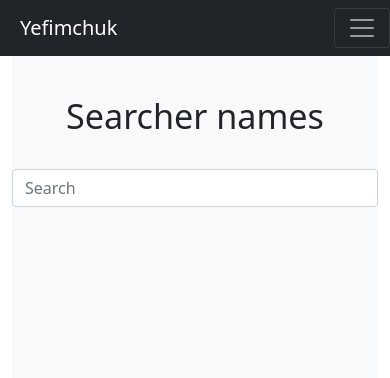
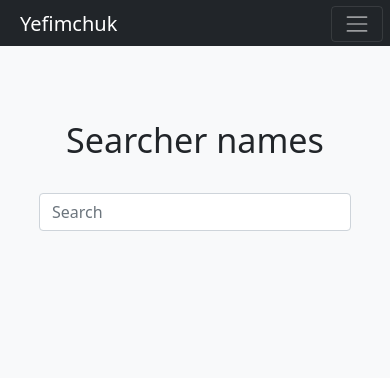
Before and after one commit to yefimchuk/bootsTrapSeacher, a website: page index.html in a window 390 px wide. Drawn offline with nearby package versions, Linux system fonts and the light colour scheme.

Commit message:
final fix

```diff
--- a/css/style.css
+++ b/css/style.css
@@ -28,11 +28,19 @@ li {
     margin: 7px;
 }
 .display-4 {
-
+margin-top: 120px;
     animation-duration: 1.5s;
     animation-name: slidein;
 }
-
+.navbar-toggler-icon {
+    display: inline-block;
+    width: 1.3em;
+    height: 1.3em;
+    vertical-align: middle;
+    background-repeat: no-repeat;
+    background-position: center;
+    background-size: 100%;
+}
 @keyframes slidein {
     from {
 
@@ -139,7 +147,7 @@ margin-bottom: 5px;
         }
     }
     #searcher{
-        width: 100%;
+        width: 80%;
     }
 }
 navbar-toggler{
@@ -169,3 +177,11 @@ navbar-toggler{
 .navbar-brand {
     margin-left: 20px;
 }
+.container, .container-fluid, .container-lg, .container-md, .container-sm, .container-xl, .container-xxl{
+    padding-right: var(--bs-gutter-x,0rem);
+    padding-left: var(--bs-gutter-x,0rem);
+}
+.navbar{
+    padding-bottom: 2px;
+    padding-top: 4px;
+}
--- a/index.html
+++ b/index.html
@@ -15,16 +15,16 @@
 <body>
 <div class=" container-fluid">
 
-    <nav class="navbar navbar-expand-lg navbar-dark bg-dark fixed-top high">
+    <nav class="navbar navbar-expand-lg navbar-dark bg-dark fixed-top ">
         <a class="navbar-brand" href="#">Yefimchuk</a>
         <button aria-controls="navbarSupportedContent" aria-expanded="false" aria-label="Toggle navigation"
                 class="navbar-toggler"
-                data-target="#navbarSupportedContent" data-toggle="collapse" type="button">
+                data-target="#navbarSupportedContent" data-toggle="collapse" type="button" style="margin-right: 7px">
             <span class="navbar-toggler-icon"></span>
         </button>
 
         <div class="collapse navbar-collapse " id="navbarSupportedContent">
-            <div class="d-lg-flex  justify-content-between align-items-center" style="width: 100%;" >
+            <div class="d-lg-flex  justify-content-between align-items-center" style="width: 100%;">
                 <div class="nav navbar  ">
                     <ul class=" nav nav-pills ">
 
@@ -52,34 +52,51 @@
                     </ul>
                 </div>
                 <div class="nav nav-pills d-lg-flex justify-content-center " >
-                    <form class="form-inline my-2 my-lg-0 del ">
+                    <form class="nav nav-pills ">
                         <div class="ff">Sign up</div>
-
-                        <a href="#singUp" class="btn btn-outline-success my-2 my-sm-0 " style="margin-right: 30px"
+                        <a href="#signUp" class="btn btn-outline-success my-2 my-sm-0 nav-linker" data-toggle="pill"
+                           style="margin-right: 30px"
                            type="submit">Sign up
 
                         </a>
+
+
                     </form>
                 </div>
 
             </div>
+        </div>
     </nav>
 </div>
 
-</div>
-
+<div class="container-fluid">
     <div class="container-fluid">
         <div class="tab-content">
             <div class="tab-pane active bg-light text-dark" id="searcher1"
                  style="width: 100%; height: 1000px;">
 
+                <div class="search ">
 
-            <div class="search " >
-                <br><br><br><br>
                     <h1 class="display-4  ">Searcher names</h1>
                     <br>
                     <input aria-label="Search" class="form-control mr-sm-2 searchInp" id="searcher" placeholder="Search"
                            type="search">
+                    <br>
+                    <div class="colu  text-dark display-4">
+
+                    </div>
+
+
+                </div>
+            </div>
+            <div class="tab-pane tab-pane2  bg-light text-dark" id="list"
+                 style="width: 100%; height: 1000px;">
+                <div class="search ">
+                    <h1 class="display-4 ">List of student</h1>
+                    <br>
+                    <div class="listStud">
+
+                    </div>
                     <br>
                     <div class="colu  text-dark display-4" style="width: 1000px;">
 
@@ -88,26 +105,9 @@
 
                 </div>
             </div>
-        <div class="tab-pane tab-pane2  bg-light text-dark" id="list"
-             style="width: 100%; height: 1000px;">
-
-
-            <br><br><br><br><br>
-            <div class="search ">
-                <h1 class="display-4 ">List of student</h1>
-                <br>
-                <div class="listStud">
-
-                </div>
-                <br>
-                <div class="colu  text-dark display-4" style="width: 1000px;" >
-
-                </div>
 
 
         </div>
-        </div>
-
 
     </div>
 
```
Also changed, not shown: js/script.js (+0 -7 lines). Lines whose indentation alone changed are shown as unchanged.
